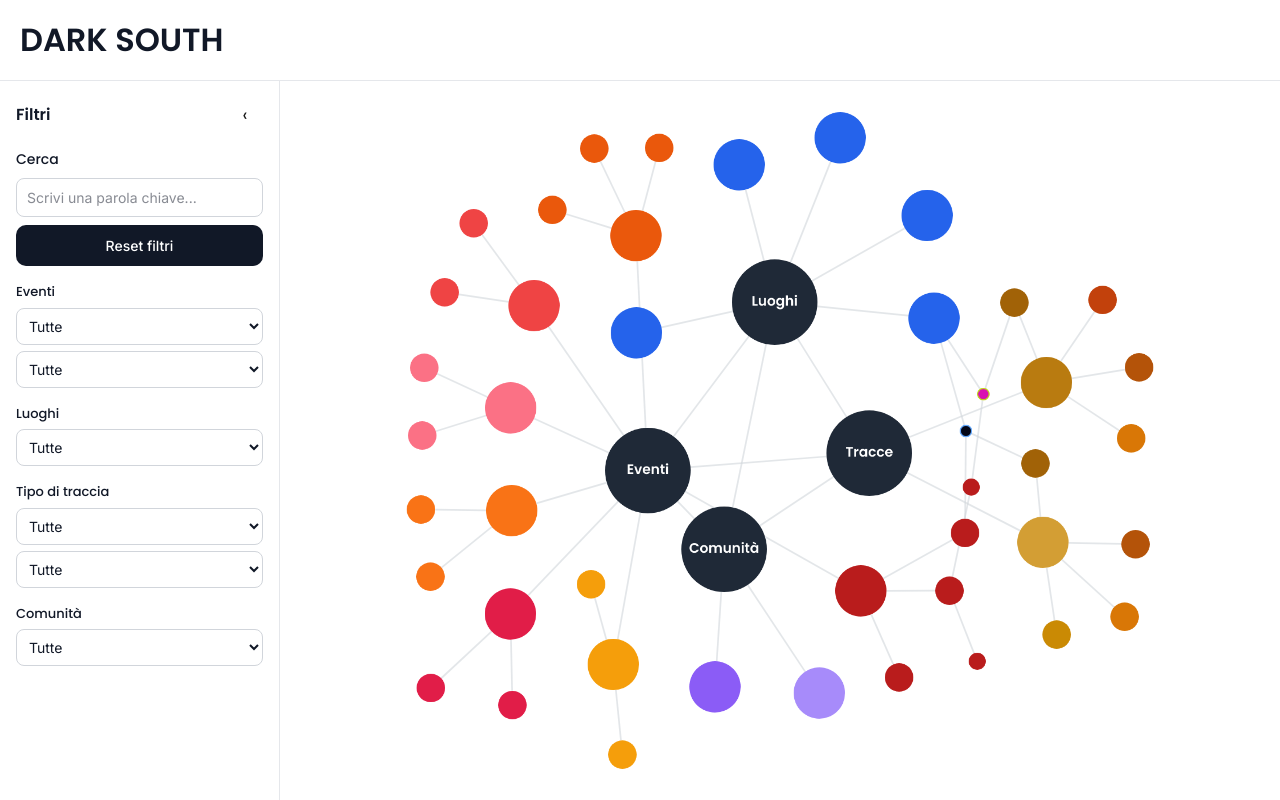
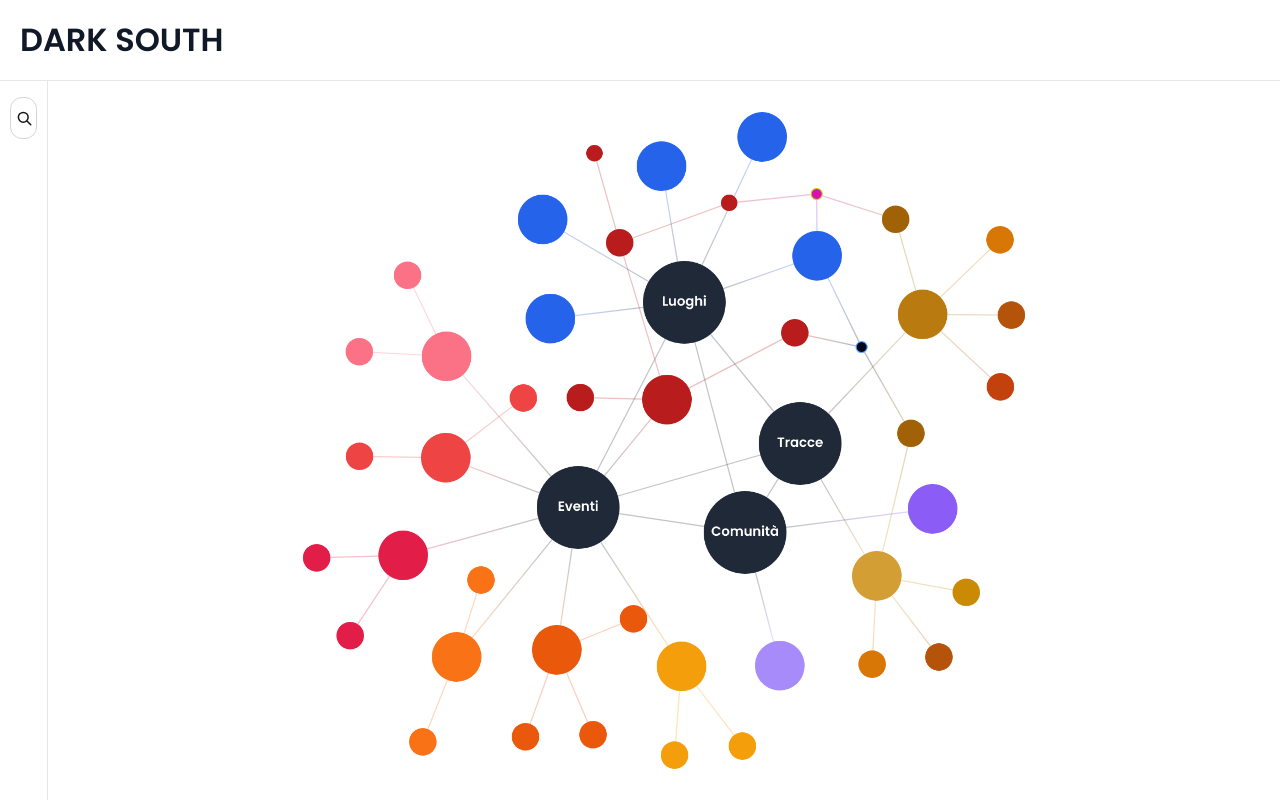
Before and after one commit to martina77ma/dark-south, a Next.js app: page / in a window 1280 px wide. Built offline with nearby package versions, Linux system fonts and the light colour scheme.

Commit message:
Aggiornamento2 29 marzo

```diff
--- a/src/app/page.js
+++ b/src/app/page.js
@@ -8,7 +8,7 @@ export default function Home() {
   const [elements, setElements] = useState([]);
   const [selected, setSelected] = useState(null);
   const [searchTerm, setSearchTerm] = useState("");
-  const [filtersOpen, setFiltersOpen] = useState(true);
+  const [filtersOpen, setFiltersOpen] = useState(false);
 
   const [eventSubcategory, setEventSubcategory] = useState("");
   const [eventDetail, setEventDetail] = useState("");
--- a/src/components/GraphView.js
+++ b/src/components/GraphView.js
@@ -266,16 +266,17 @@ export default function GraphView({
           }
         },
 
-        // ARCHI NORMALI
+        // ARCHI NORMALI CON GRADIENTE
         {
           selector: "edge",
           style: {
-            width: 1.5,
-            "line-color": "#d1d5db",
+            width: 1.1,
             "curve-style": "bezier",
-            opacity: 0.6,
-            "transition-property": "opacity, width, line-color",
-            "transition-duration": "220ms"
+            "line-fill": "linear-gradient",
+            "line-gradient-stop-positions": "0% 100%",
+            opacity: 0.28,
+            "transition-property": "opacity, width",
+            "transition-duration": "280ms"
           }
         },
 
@@ -283,7 +284,8 @@ export default function GraphView({
         {
           selector: ".interaction-edge-muted",
           style: {
-            opacity: 0.06
+            opacity: 0.01,
+            width: 0.1
           }
         },
 
@@ -295,11 +297,19 @@ export default function GraphView({
           }
         },
 
+        // STATO ATTENUATO ARCHI
+        {
+          selector: ".faded-edge",
+          style: {
+            opacity: 0.05
+          }
+        },
+
         // NODO ATTIVO GENERICO
         {
           selector: ".active-node",
           style: {
-            "border-width": 4,
+            "border-width": 1.1,
             "border-color": "#111827",
             opacity: 1
           }
@@ -367,13 +377,12 @@ export default function GraphView({
           }
         },
 
-        // ARCHI ATTIVI GENERICI
+        // ARCHI ATTIVI: RESTANO IN GRADIENTE
         {
           selector: ".active-edge",
           style: {
-            width: 3,
-            "line-color": "#111827",
-            opacity: 1
+            width: 1.5,
+            opacity: 0.30
           }
         }
       ]
@@ -405,12 +414,27 @@ function handleViewportInteraction() {
       }
     }
 
+    function applyEdgeGradients() {
+      cy.edges().forEach((edge) => {
+        const sourceNode = edge.source();
+        const targetNode = edge.target();
+
+        const sourceColor = sourceNode.style("background-color");
+        const targetColor = targetNode.style("background-color");
+
+        edge.style({
+          "line-fill": "linear-gradient",
+          "line-gradient-stop-colors": `${sourceColor} ${targetColor}`,
+          "line-gradient-stop-positions": "0% 100%"
+        });
+      });
+    }
+
     function clearFocus() {
       cy.elements().removeClass(
-        "faded active-node neighbor-node active-edge show-label clicked-label filter-focus filter-context filter-secondary filter-faded interaction-edge-muted"
+        "faded faded-edge active-node neighbor-node active-edge show-label clicked-label filter-focus filter-context filter-secondary filter-faded interaction-edge-muted"
       );
     }
-
 
     function applySearch(term) {
       cy.elements().removeClass("search-match search-faded");
@@ -655,6 +679,7 @@ function handleViewportInteraction() {
       }
 
       cy.elements().addClass("faded");
+      cy.edges().addClass("faded-edge");
 
       node.removeClass("faded");
       node.addClass("active-node");
@@ -709,6 +734,7 @@ container.addEventListener("mousedown", handleMouseDown);
     container.addEventListener("mousemove", handleMouseMove);
     window.addEventListener("mouseup", handleMouseUp);
 
+    applyEdgeGradients();
     clearFocus();
     applySearch(searchTerm || "");
     applyFilters();
```
Lines whose indentation alone changed are shown as unchanged.
